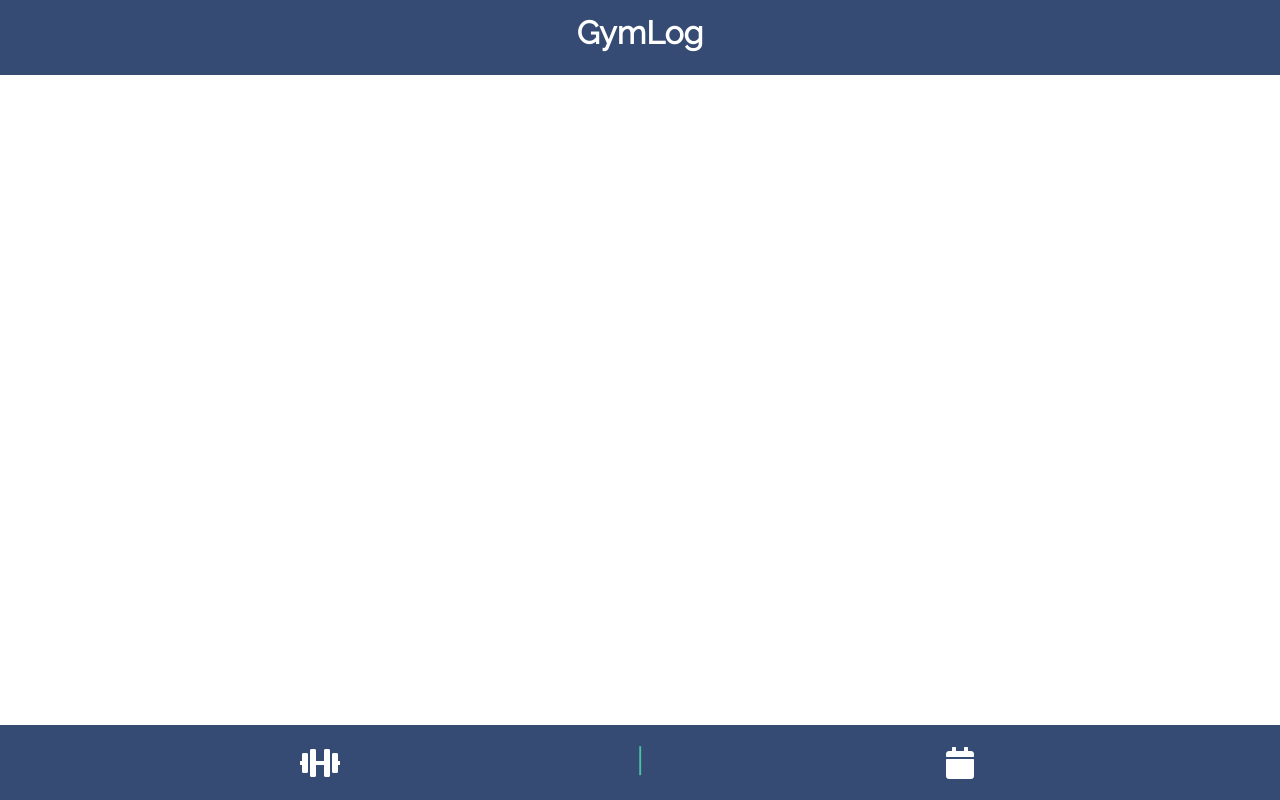
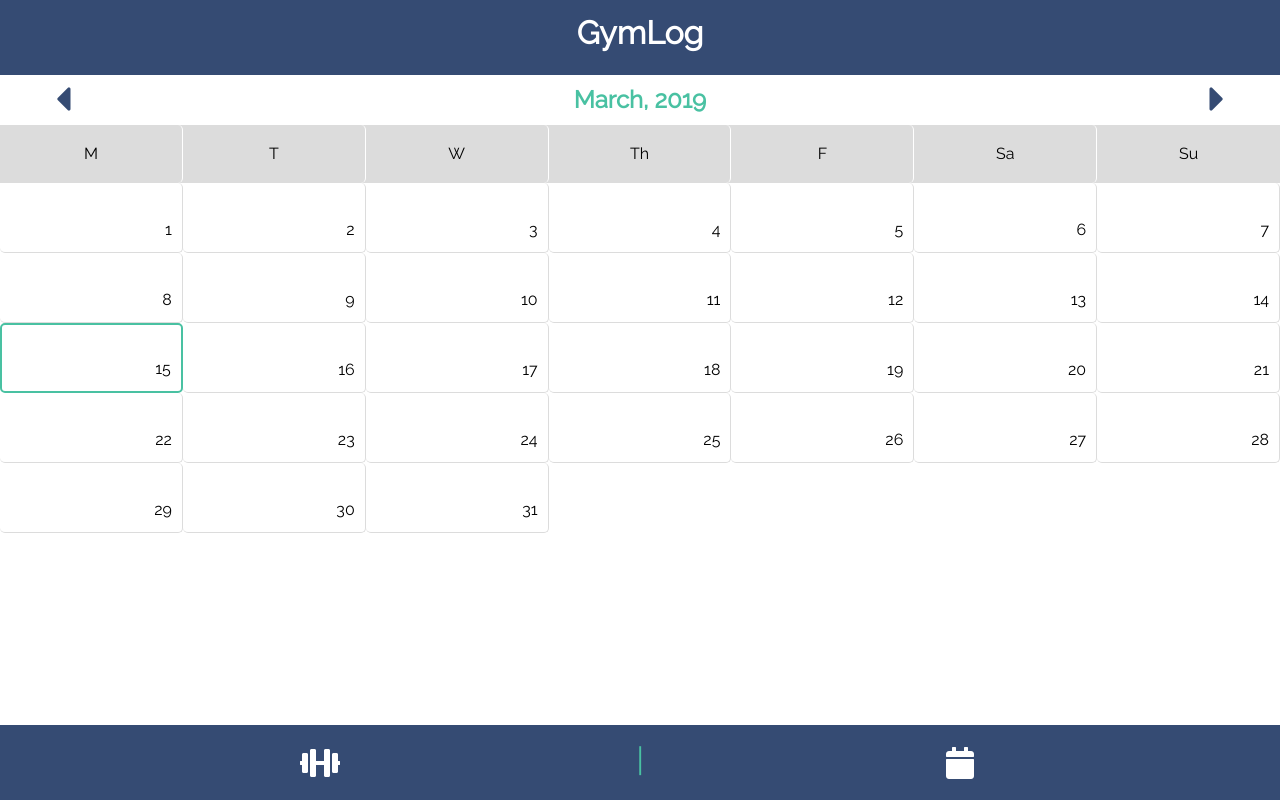
Before and after one commit to jameswilky/gymlog, a React (Create React App) app: page /gymlog/history in a window 1280 px wide. Built offline with nearby package versions, Linux system fonts and the light colour scheme.

Commit message:
more deployment fixes

```diff
--- a/src/App.js
+++ b/src/App.js
@@ -33,22 +33,26 @@ class App extends Component {
 
                         <Route path="/" component={WorkoutLauncher} exact />
                         <Route
-                          path="/active/:id"
+                          path="/gymlog/active/:id"
                           render={() => (
                             <WorkoutViewer workout={activeWorkout} />
                           )}
                         />
-                        <Route path="/history" component={Calendar} exact />
+                        <Route
+                          path="/gymlog/history"
+                          component={Calendar}
+                          exact
+                        />
 
                         <Route
-                          path="/history/:id"
+                          path="/gymlog/history/:id"
                           render={() => (
                             <WorkoutViewer workout={loggedWorkout} />
                           )}
                         />
 
                         <Route
-                          path="/new"
+                          path="/gymlog/new"
                           render={() => <WorkoutForm dispatch={dispatch} />}
                           exact
                         />
--- a/src/components/calendar/Month.js
+++ b/src/components/calendar/Month.js
@@ -67,7 +67,7 @@ const Month = props => {
               <ConditionalLink
                 condition={workoutDays.includes(date)}
                 to={{
-                  pathname: `/history/${
+                  pathname: `gymlog/history/${
                     workoutDays.includes(date)
                       ? getWorkoutByDate(date).id
                       : null
--- a/src/components/launcher/WorkoutForm.js
+++ b/src/components/launcher/WorkoutForm.js
@@ -66,7 +66,7 @@ export default function WorkoutForm(props) {
         </div>
         {formValid ? (
           <div className="main__button green" onClick={e => handleSubmit(e)}>
-            <Link to="/" className={styles.link}>
+            <Link to="/gymlog" className={styles.link}>
               <i className={`fas fa-paper-plane ${styles.icon}`} />{" "}
             </Link>
           </div>
--- a/src/components/launcher/WorkoutLauncher.js
+++ b/src/components/launcher/WorkoutLauncher.js
@@ -66,7 +66,7 @@ class WorkoutLauncher extends Component {
                     <React.Fragment>
                       <Link
                         to={{
-                          pathname: `/active/${this.state.nextID}`
+                          pathname: `/gymlog/active/${this.state.nextID}`
                         }}
                       >
                         <div
@@ -95,7 +95,7 @@ class WorkoutLauncher extends Component {
                       </div>
                     </React.Fragment>
                   ) : (
-                    <Link to="/new">
+                    <Link to="/gymlog/new">
                       <div className="main__button red">
                         <i className="fas fa-plus" />
                       </div>
@@ -103,7 +103,7 @@ class WorkoutLauncher extends Component {
                   )}
                 </div>
               ) : (
-                <Redirect to="/new" />
+                <Redirect to="/gymlog/new" />
               )}
             </React.Fragment>
           );
--- a/src/components/layout/Footer.js
+++ b/src/components/layout/Footer.js
@@ -11,13 +11,13 @@ class Footer extends Component {
             <div className="divider" />
           </div>
           {/* todo - check if active workout and redirect to active workout if available */}
-          <Link to={{ pathname: "/" }}>
+          <Link to={{ pathname: "/gymlog" }}>
             <div>
               <i className="fas fa-dumbbell" />
             </div>
           </Link>
 
-          <Link to={{ pathname: "/history" }}>
+          <Link to={{ pathname: "/gymlog/history" }}>
             <div onClick={() => console.log("history")}>
               <i className="fas fa-calendar" />
             </div>
```
Also changed, not shown: 3 other files (tests, documents, lock files or other folders).
